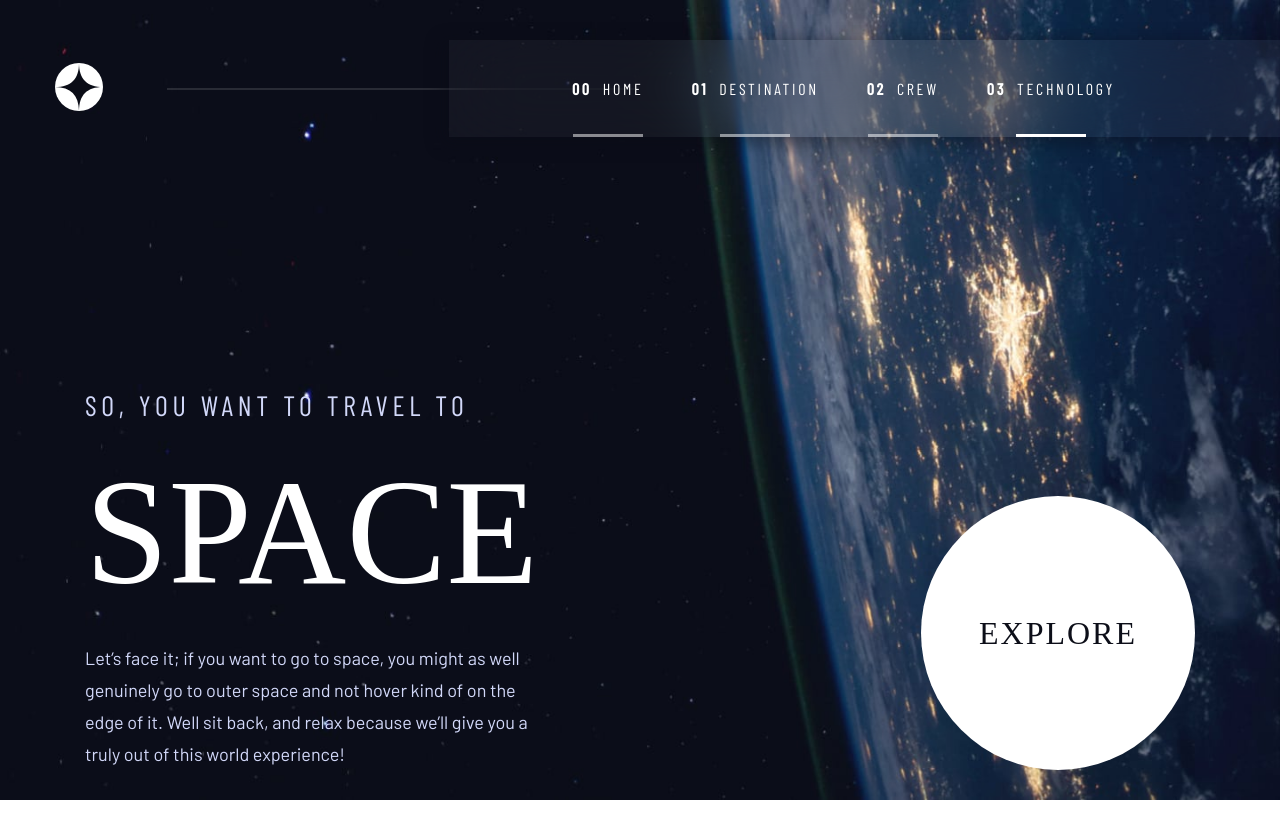
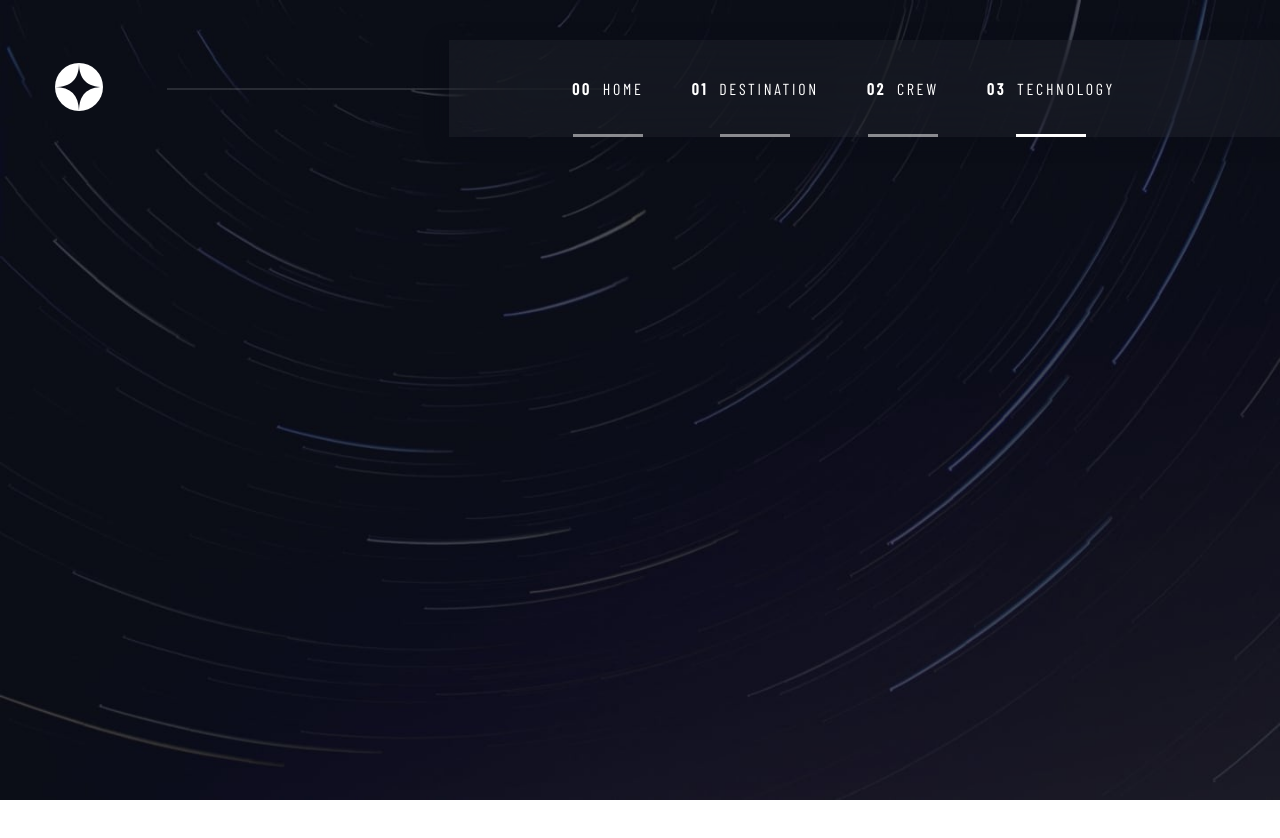
Before and after one commit to ionStici/space-tourism-website, a React (Create React App) app: page /technology/launch in a window 1280 px wide. Shown: the top 838 px of the page. After the commit the page ends 800 px from the top, so only its background shows below. Built offline with nearby package versions, Linux system fonts and the light colour scheme; a web font is replaced by a local one.

Commit message:
Fix missing images bug when using react router (add base tag)

```diff
--- a/public/index.html
+++ b/public/index.html
@@ -9,6 +9,7 @@
             href="https://fonts.googleapis.com/css2?family=Barlow+Condensed:wght@300;400;500&family=Barlow:wght@400;500;600&family=Bellefair&display=swap"
             rel="stylesheet"
         />
+        <base href="/" />
         <title>Space tourism website</title>
     </head>
     <body>
--- a/src/App.js
+++ b/src/App.js
@@ -6,9 +6,10 @@ import {
 } from 'react-router-dom';
 
 import { Root } from './Root';
-import { Home } from './Home';
+import { Home } from './components/Home';
 import { Destinations } from './components/Destinations';
 import { Crew } from './components/Crew';
+import { Technology } from './components/Technology';
 
 const router = createBrowserRouter(
     createRoutesFromElements(
@@ -21,8 +22,11 @@ const router = createBrowserRouter(
             <Route path="/crew" element={<Crew />} />
             <Route path="/crew/:member" element={<Crew />} />
 
-            <Route path="/technology" element={<Home />} />
-            <Route path="/technology/:tech" element={<Home />} />
+            <Route path="/technology" element={<Technology />}>
+                <Route path="launch" element={<Technology />} />
+                <Route path="spaceport" element={<Technology />} />
+                <Route path="capsule" element={<Technology />} />
+            </Route>
         </Route>
     )
 );
--- a/src/Home.module.scss
+++ b/src/components/Home.module.scss
@@ -49,17 +49,17 @@
     width: 100vw;
     height: 100vh;
 
-    background-image: url(./assets/home/background-home-mobile.jpg);
+    background-image: url(./../assets/home/background-home-mobile.jpg);
 
     background-size: cover;
     background-position: center;
 
     @media only screen and (min-width: 600px) {
-        background-image: url(./assets/home/background-home-tablet.jpg);
+        background-image: url(./../assets/home/background-home-tablet.jpg);
     }
 
     @media only screen and (min-width: 1000px) {
-        background-image: url(./assets/home/background-home-desktop.jpg);
+        background-image: url(./../assets/home/background-home-desktop.jpg);
     }
 }
 
--- /dev/null
+++ b/src/components/Technology.js
@@ -0,0 +1,12 @@
+import React, { useState, useEffect } from 'react';
+import styles from './Technology.module.scss';
+import { NavLink, Outlet } from 'react-router-dom';
+
+export const Technology = function () {
+    return (
+        <main className={styles.main}>
+            <div className={styles.bg}></div>
+            <Outlet />
+        </main>
+    );
+};
--- /dev/null
+++ b/src/components/Technology.module.scss
@@ -0,0 +1,21 @@
+.bg {
+    position: fixed;
+    z-index: -2;
+    left: 0;
+    top: 0;
+
+    width: 100vw;
+    height: 100vh;
+
+    background-image: url(./../assets/technology/background-technology-mobile.jpg);
+    background-size: cover;
+    background-position: center;
+
+    @media only screen and (min-width: 600px) {
+        background-image: url(./../assets/technology/background-technology-tablet.jpg);
+    }
+
+    @media only screen and (min-width: 1000px) {
+        background-image: url(./../assets/technology/background-technology-desktop.jpg);
+    }
+}
```
Also changed, not shown: src/components/Home.js (renamed from src/Home.js).
